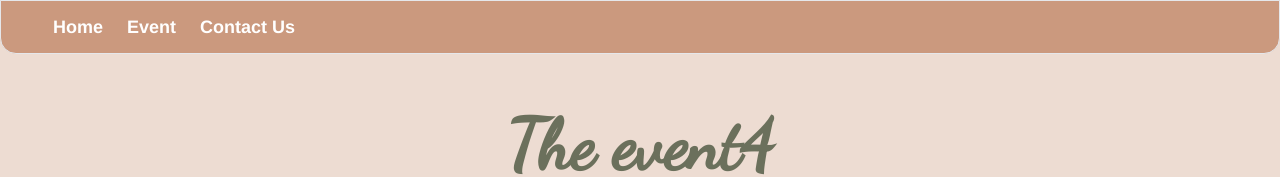
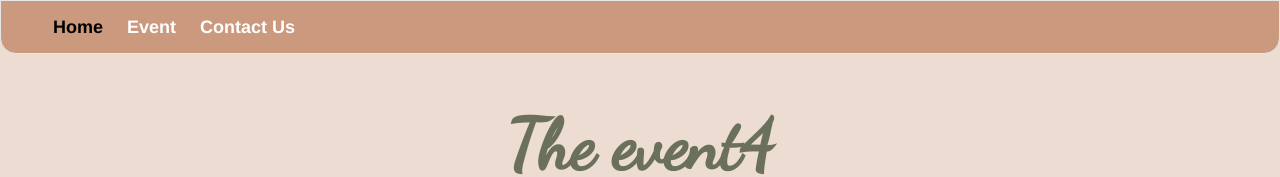
Before and after one commit to crisspina/INT203_62130500124_Groupwork_SPA, a Vue app: page / in a window 1280 px wide. Shown: the top 177 px of the page. Built offline with nearby package versions, Linux system fonts and the light colour scheme; data requests are answered from the project's data file.

Commit message:
62130500124 [Update] edit  css router

```diff
--- a/src/App.vue
+++ b/src/App.vue
@@ -35,11 +35,17 @@ export default {
   color: #2c3e50;
 }
 
-body {
-  background-color:  #eddcd2 ;
+#nav a.router-link-exact-active {
+  color: black;
 }
 
-#nav a.router-link-exact-active {
-  /* color: #42b983; */
+#nav a.router-link-exact-active:hover {
+  color: black;
 }
+
+body {
+  background-color: #eddcd2;
+}
+
+
 </style>
```
